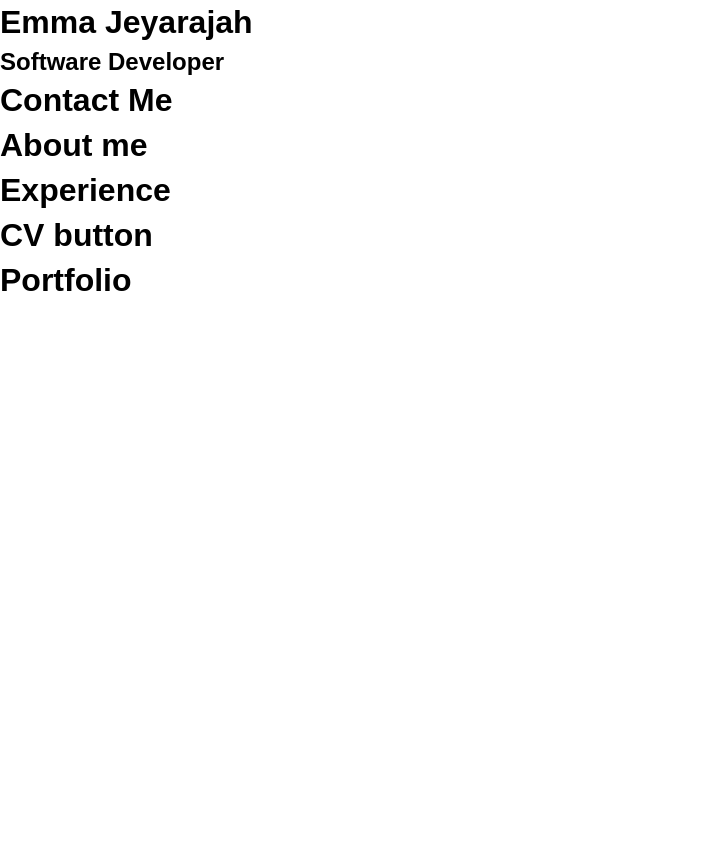
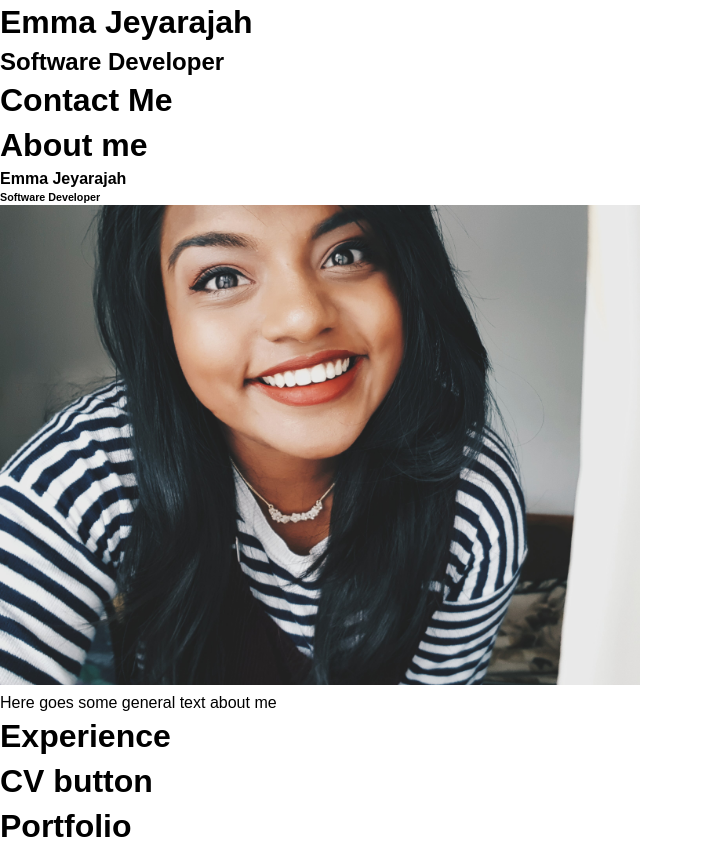
Before and after one commit to emmaculatej/personal-website, a Vue app in the folder personal-website/: page / in a window 1280 px wide. Shown: the whole page, without its empty margins (0-703 px from the left). Before the commit the page ends 800 px from the top, so only its background shows below. Built offline with nearby package versions, Linux system fonts and the light colour scheme.

Commit message:
Add Profile Picture and skeleton for description

```diff
--- a/personal-website/src/App.vue
+++ b/personal-website/src/App.vue
@@ -2,7 +2,7 @@
   <div id="app">
     <homepage :personalDetails="personalDetails"/>
     <contact-me />
-    <personal-description />
+    <personal-description :personalDetails="personalDetails"/>
     <experience />
     <c-v />
     <development-portfolio />
--- a/personal-website/src/components/PersonalDescription.vue
+++ b/personal-website/src/components/PersonalDescription.vue
@@ -1,13 +1,24 @@
 <template>
 <div class="personaldescription">
     <h1> About me </h1>
+    <h4> {{ personalDetails.forename}} {{ personalDetails.surname}} </h4>
+    <h6> {{ personalDetails.occupation}} </h6>
+    <img src="../assets/profilepic.jpg" style="width: 50%; height: 50%"/>
+    <p> Here goes some general text about me</p>
 </div>
 
 </template>
 
 <script>
 export default {
-
+    name: 'Description',
+    props: {
+        personalDetails: {
+            forename: String,
+            surname: String,
+            occupation: String
+        }
+    }
 }
 </script>
 
```
Also changed, not shown: personal-website/src/assets/profilepic.jpg (added).
